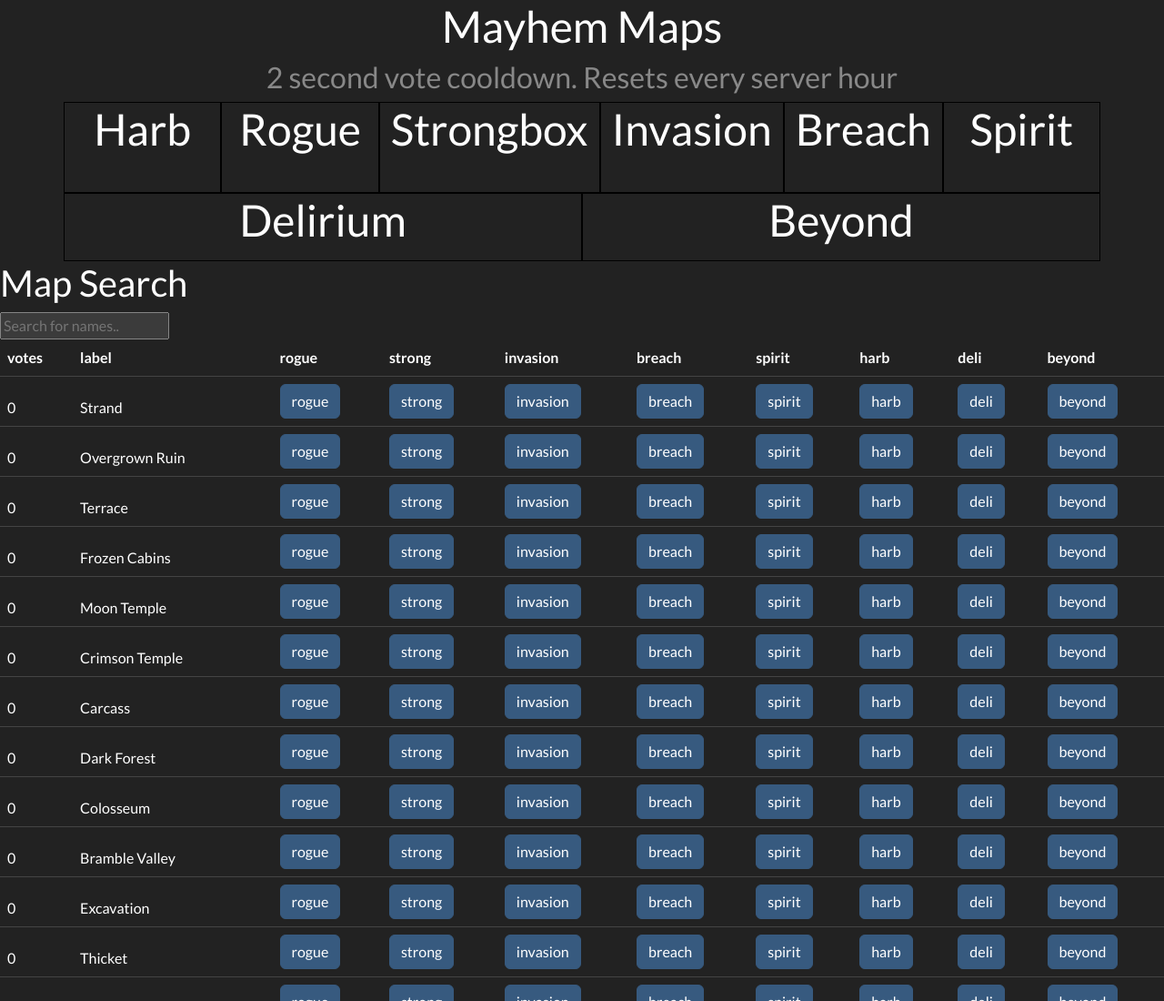
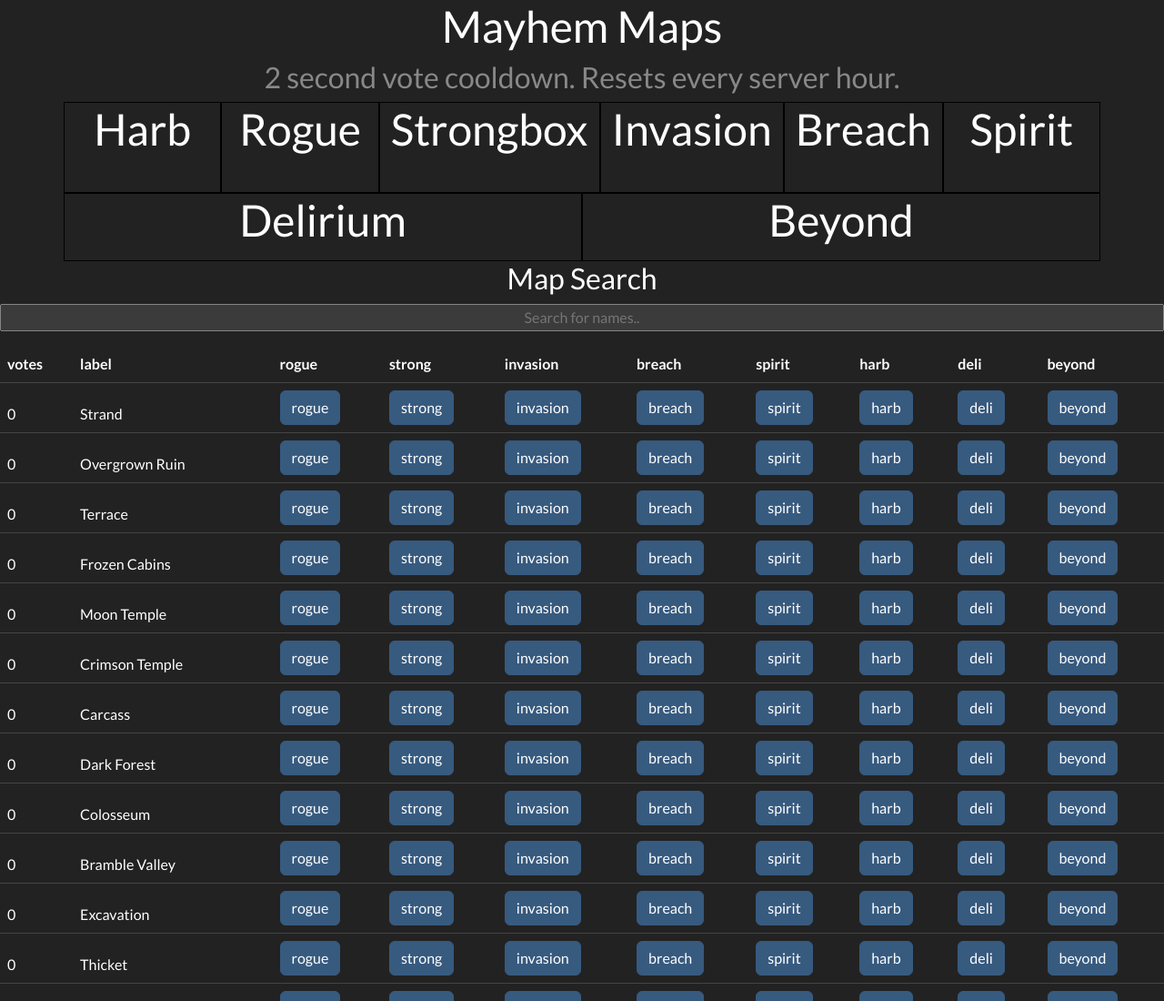
Before and after one commit to zombodotcom/mayhemPoll, a website: page client/index.html in a window 1280 px wide. Shown: the top 1100 px of the page at 91% size. Drawn offline with nearby package versions, Linux system fonts and the light colour scheme.

Commit message:
cleanup!

```diff
--- a/client/index.html
+++ b/client/index.html
@@ -15,19 +15,10 @@
     <script src="https://ajax.googleapis.com/ajax/libs/jquery/3.6.0/jquery.min.js"></script>
     <script src="https://cdnjs.cloudflare.com/ajax/libs/socket.io/4.5.3/socket.io.js" integrity="sha512-iWPnCISAd/J+ZacwV2mbNLCaPGRrRo5OS81lKTVPtRg1wGTC20Cfmp5Us5RcbLv42QLdbAWl0MI57yox5VecQg==" crossorigin="anonymous" referrerpolicy="no-referrer"></script>
     <h1 style="text-align: center;">Mayhem Maps</h1>
-    <h3 class="text-muted" style="text-align: center;">2 second vote cooldown. Resets every server hour</h3>
+    <h3 class="text-muted" style="text-align: center;">2 second vote cooldown. Resets every server hour.</h3>
+    <!-- <h5 id="currentUserCount" style="text-align: center;"></h5> -->
     <div class="container text-center">
         <div class="row">
-            <!-- <button id="strongToggleButton" onclick="hideStrongChart()">Show Strong</button>
-                <button id="harbToggleButton" onclick="hideHarbChart()">Show Harb</button>
-                <button id="rogueToggleButton" onclick="hideRogueChart()">Show Rogue</button>
-                <button id="invasionToggleButton" onclick="hideInvasionChart()">Show Invasion</button>
-                <button id="breachToggleButton" onclick="hideBreachChart()">Show Breach</button>
-                <button id="spiritToggleButton" onclick="hideSpiritChart()">Show Spirit</button>
-                <button id="deliToggleButton" onclick="hideDeliChart()">Show Deli</button>
-                <button id="beyondToggleButton" onclick="hideBeyondChart()">Show Beyond</button> -->
-
-
             <div class="col" id="harbDiv" style="display: block; border: 1px solid black;">
                 <h1 style="text-align: center;">Harb</h1>
                 <h2 id="harbList" style="text-align: center;"></h2>
@@ -80,8 +71,8 @@
             </div>
         </div>
     </div>
-    <h2>Map Search</h2>
-    <input type="text" id="myInput" onkeyup="myFunction()" placeholder="Search for names.." title="Type in a name">
+    <h3 class="text-center">Map Search</h3>
+    <input type="text" id="myInput" class="input-group mb-3 text-center" onkeyup="myFunction()" placeholder="Search for names.." title="Type in a name">
     <div class="table-responsive-sm">
         <table id="myTable" class="table">
             <!-- here goes our data! -->
@@ -1249,15 +1240,14 @@
 
         socket.on("mapUpdate", (updatedMaps) => {
             console.log("updating")
-            users_count++
-            // Convert the candidates object into an array
+                // Convert the candidates object into an array
             updatedMaps = Object.entries(updatedMaps);
             jQuery(function($) {
                 //connect to localhost
                 //handle users_count event, by updating our html
                 socket.on('users_count', function(data) {
-                    $('#client_count').text(data);
-                    console.log(data)
+                    // document.getElementById("currentUserCount").innerHTML = data + " live mappers";
+                    console.log(data + " live mappers")
                 });
                 // let txt = "";
                 // for (let x in maps) {
@@ -1307,7 +1297,7 @@
                 function htmlListMaker(mapList) {
                     var html = "";
                     new Map([...mapList.entries()].sort((a, b) => b[1] - a[1])).forEach((values, keys) => {
-                        console.log(values, keys)
+                        // console.log(values, keys)
                         html += "<li>" + keys + ": " + values + "</li>";
                     })
                     return html
```
Also changed, not shown: server.js (+4 -6 lines).
